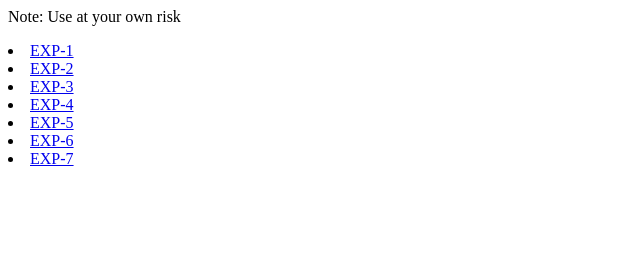
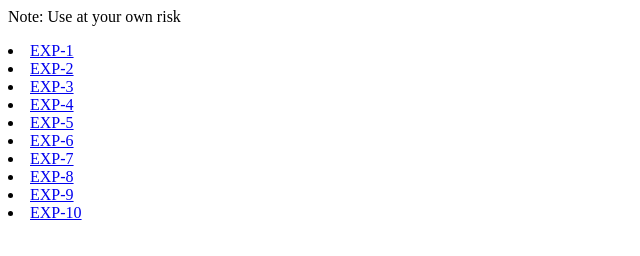
Before and after one commit to VinaySiddha/event, a plain HTML site: page index.html in a window 1280 px wide. Shown: the whole page, without its empty margins (0-640 px from the left). Drawn offline with Linux system fonts and the light colour scheme.

Commit message:
Update index.html

```diff
--- a/index.html
+++ b/index.html
@@ -15,8 +15,11 @@
     <li><a href='https://drive.google.com/uc?export=download&id=1GX6sR5O9jDaV6-DRdspT1JJDWywdfwcc'>EXP-2</a></li>
     <li><a href='https://drive.google.com/uc?export=download&id=14XMoEz6oEiHOPlGpRvXDFwQhdLzxAQBo'>EXP-3</a></li>
     <li><a href='https://drive.google.com/uc?export=download&id=1q024fXh0I5qdC7qWDgk_Xz-nV7h-IqoP'>EXP-4</a></li>
-    <li><a href='https://drive.google.com/uc?export=download&id=1LbEqXEu_LKrCX_JwKkeZp9Cj-kuJUOLr'>EXP-5</a></li>
+    <li><a href='https://drive.google.com/uc?export=download&id=1vm2BszOFGD1e7GU_d-YkhSc8HqEUZV31'>EXP-5</a></li>
     <li><a href='https://drive.google.com/uc?export=download&id=1FUGhAlUb5ksIRjSP0PVKUSoJyzkc4qlg'>EXP-6</a></li>
     <li><a href='https://drive.google.com/uc?export=download&id=10bgDMyasrYXOD8EeBH96u-rJwSXKu9vZ'>EXP-7</a></li>
+    <li><a href='https://drive.google.com/uc?export=download&id=1LbEqXEu_LKrCX_JwKkeZp9Cj-kuJUOLr'>EXP-8</a></li>
+    <li><a href='https://drive.google.com/uc?export=download&id=1Gf-pbjWj_kZtmKxAorLomed5bmwey0Q5'>EXP-9</a></li>
+    <li><a href='https://drive.google.com/uc?export=download&id=1MJ2gyawyUolTXSU-tFfRjj3yj6fLVSBG'>EXP-10</a></li>
   </body>
 </html>
```
